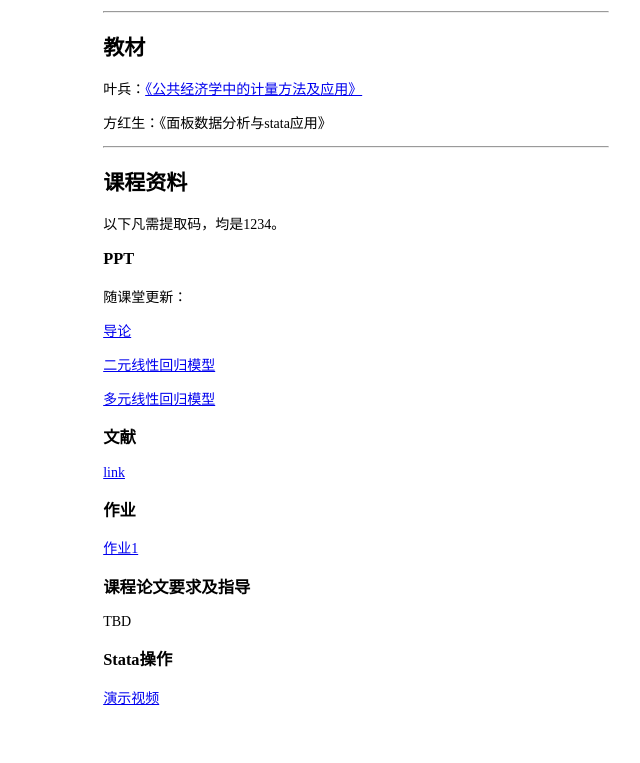
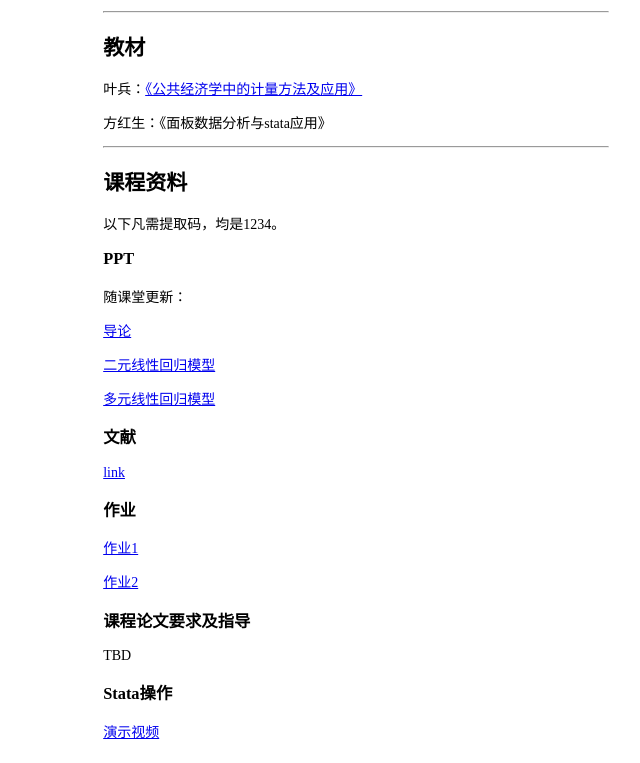
Before and after one commit to bingyenufe/econometrics_2024fall, a plain HTML site: page index.html in a window 1280 px wide. Shown: the part 556-1319 px from the top of the page, without its empty margins (284-924 px from the left). Before the commit the page ends 1285 px from the top, so only its background shows below. Drawn offline with Linux system fonts and the light colour scheme.

Commit message:
Update index.html

```diff
--- a/index.html
+++ b/index.html
@@ -62,6 +62,7 @@
                 <p style="color: red;"><a href="https://pan.baidu.com/s/1hSPO-MWm1PY25--NTH4YNg">link</a></p>
                 <h3>作业</h3>
                     <p><a href="https://pan.baidu.com/s/1yXD6NilP-q2_Plc_EPEyfQ">作业1</a></p>
+                    <p><a href="https://pan.baidu.com/s/1k037fct9WHLnZ_3yFA935Q">作业2</a></p>
                 <h3>课程论文要求及指导</h3>
                     <p>TBD</p>
                 <h3>Stata操作</h3>
```
